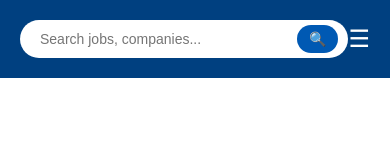
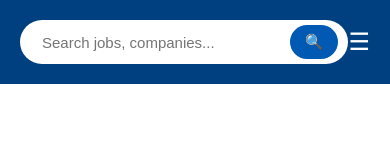
Before and after one commit to THEMontYcoder/Employment-site, a plain HTML site: page index.html in a window 390 px wide. Drawn offline with Linux system fonts and the light colour scheme.

Commit message:
Update style.css

```diff
--- a/style.css
+++ b/style.css
@@ -122,28 +122,31 @@ body {
   display: flex;
   align-items: center;
   background: white;
-  border-radius: 20px;
+  border-radius: 25px;
   padding: 5px 10px;
   margin-left: 20px;
+  width:350px;
+  max-width: 100%;
 }
 
 .search-box input {
   border: none;
   outline: none;
-  padding: 6px 10px;
-  font-size: 14px;
-  border-radius: 20px;
+  padding: 8px 12px;
+  font-size: 15px;
+  border-radius: 25px;
   flex: 1;
+  width:100%;
 }
 
 .search-box button {
   background: #0059b3;
   border: none;
   color: white;
-  padding: 6px 12px;
-  border-radius: 20px;
+  padding: 8px 15px;
+  border-radius: 25px;
   cursor: pointer;
-  font-size: 14px;
+  font-size: 15px;
 }
 
 .search-box button:hover {
@@ -159,7 +162,7 @@ body {
   }
 
   .search-box input {
-    width: 80%;
+    width: 85%;
   }
 }
 
```
